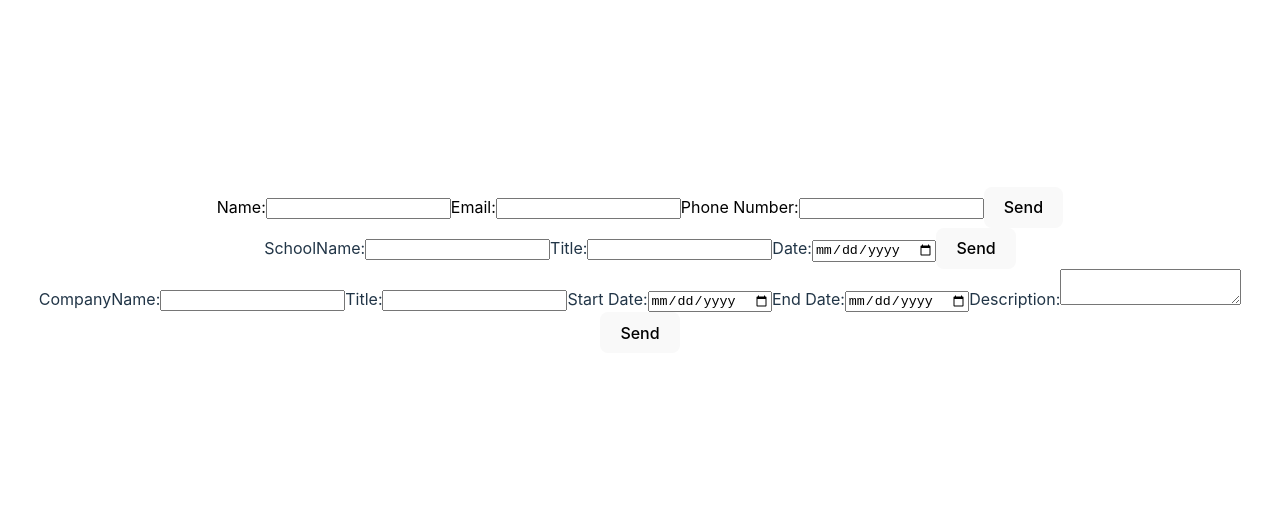
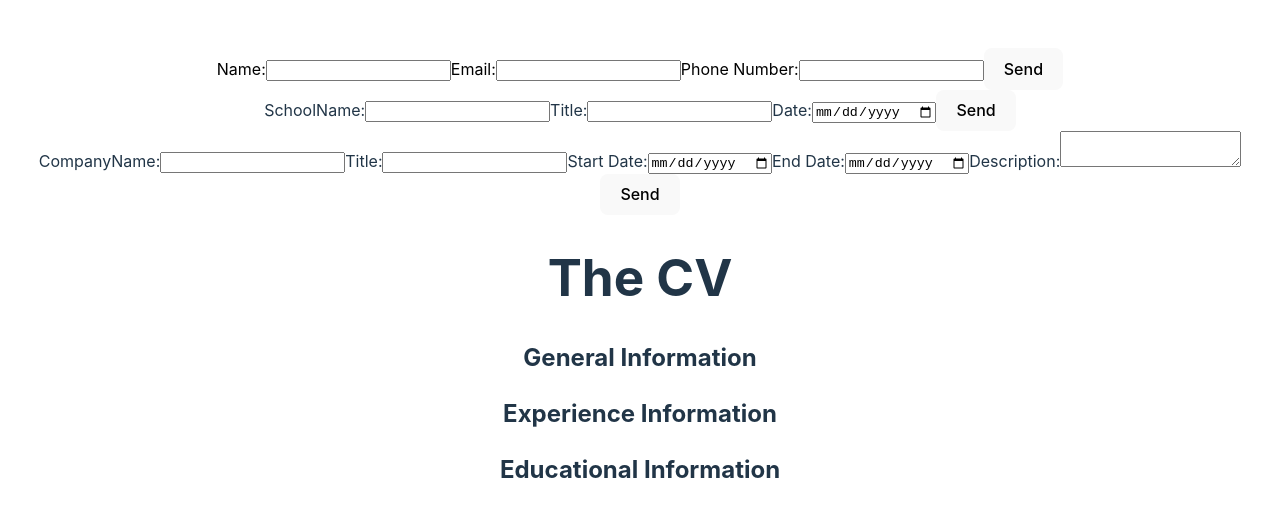
Before and after one commit to Track404/CV-Application2, a React (Vite) app: page / in a window 1280 px wide. Shown: the part 122-638 px from the top of the page. Built offline with nearby package versions, Linux system fonts and the light colour scheme.

Commit message:
make the experience component pass info to parent

```diff
--- a/src/CvPreview.jsx
+++ b/src/CvPreview.jsx
@@ -7,24 +7,52 @@ import { useState } from 'react'
 function CvPreview() {
     const [
         educationalInfo, setEducationalInfo] = useState({schoolName:"",shcoolTitle:"",schoolDate:""});
-
+    const [
+            experienceInformation, setExperienceInformation] = useState({companyName:"",companyTitle:"",companyStartDate:"",companyEndDate:"",companyDescription:""});
 
     function handleSubmitEdu(e) {
           setEducationalInfo(e)
 
       }
 
+      function handleSubmitExp(e) {
+        setExperienceInformation(e)
+
+    }
+
     return(
         <>
         <div>
             <GeneralInfo/>
             <EducationalInfo allInfoSubmit={handleSubmitEdu}/>
-            <ExperienceInfo/>
+            <ExperienceInfo allInfoSubmit={handleSubmitExp}/>
         </div>
         <div>
-        <p>{educationalInfo.schoolName}</p>
-        <p>{educationalInfo.shcoolTitle}</p>
-        <p>{educationalInfo.schoolDate}</p>
+
+        <h1>The CV</h1>
+        <div>
+            <h2>General Information</h2>
+            <p>{educationalInfo.schoolName}</p>
+            <p>{educationalInfo.shcoolTitle}</p>
+            <p>{educationalInfo.schoolDate}</p>
+        </div>
+        <div>
+            <h2>Experience Information</h2>
+            <p>{experienceInformation.companyName}</p>
+            <p>{experienceInformation.companyTitle}</p>
+            <p>{experienceInformation.companyStartDate}</p>
+            <p>{experienceInformation.companyEndDate}</p>
+            <p>{experienceInformation.companyDescription}</p>
+
+        </div>
+        <div>
+            <h2>Educational Information</h2>
+            <p>{educationalInfo.schoolName}</p>
+            <p>{educationalInfo.shcoolTitle}</p>
+            <p>{educationalInfo.schoolDate}</p>
+
+        </div>
+
         </div>
         </>
     )
--- a/src/experienceInfo.jsx
+++ b/src/experienceInfo.jsx
@@ -1,12 +1,14 @@
+/* eslint-disable react/prop-types */
 import { useState } from "react";
 
-function ExperienceInfo() {
+function ExperienceInfo({allInfoSubmit}) {
     const [
         experienceInformation, setExperienceInformation] = useState({companyName:"",companyTitle:"",companyStartDate:"",companyEndDate:"",companyDescription:""});
-    function handleSubmit(e) {
-      e.preventDefault();
-        alert(`You said your name is${experienceInformation.companyName}, your email is ${experienceInformation.title} and your phone number is ${experienceInformation.startDate} `)
-    }
+        function handleSubmit(e) {
+            e.preventDefault();
+
+            allInfoSubmit(experienceInformation)
+          }
 
     return (
       <>
```
